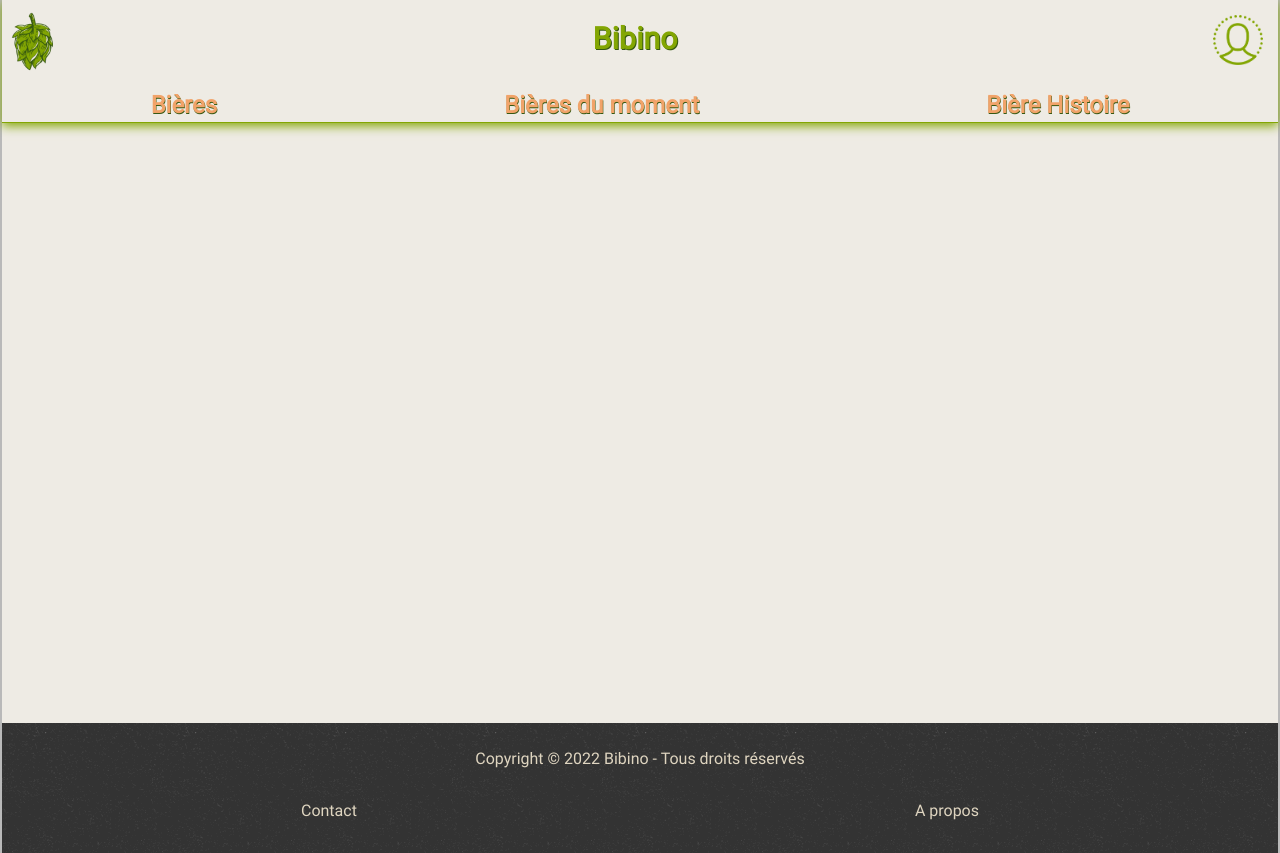
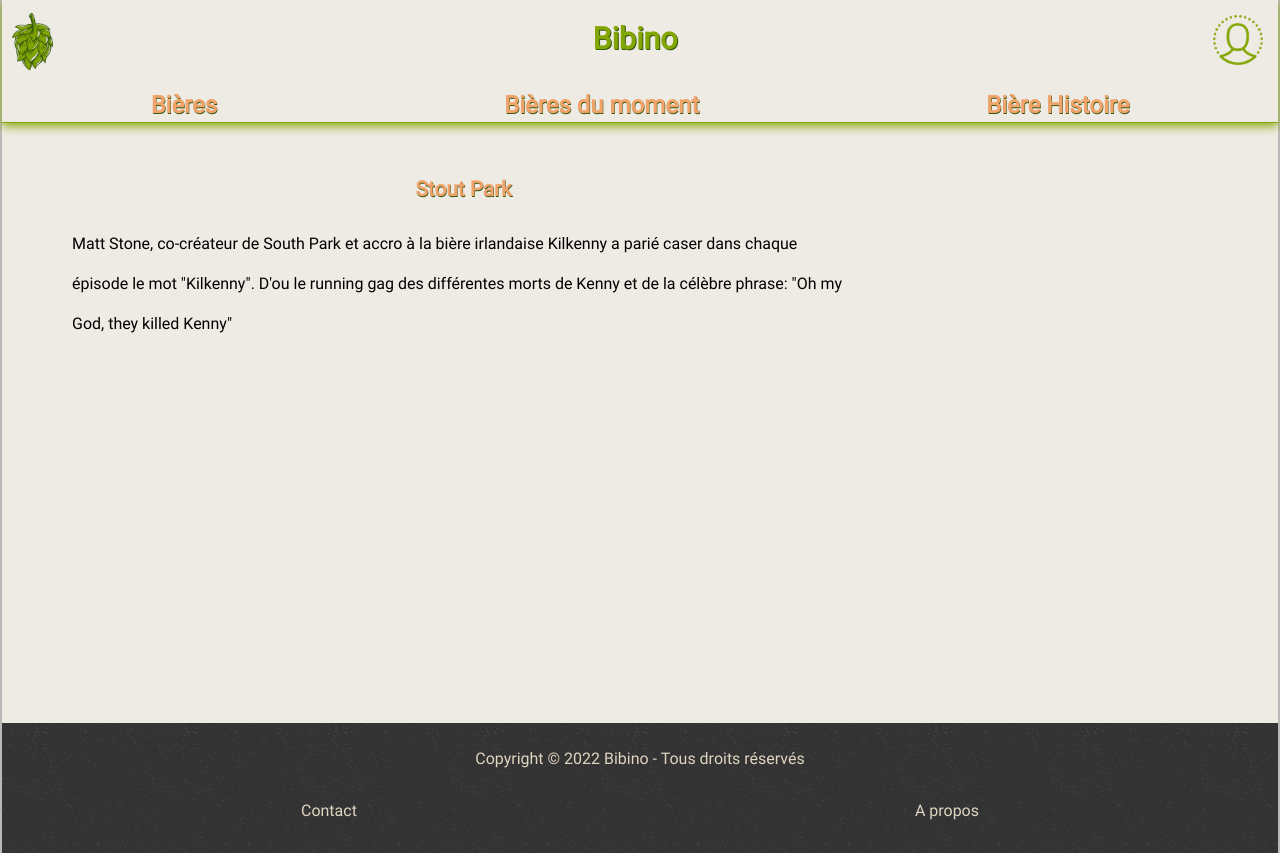
Before and after one commit to Nicolas-Verbaere/Bibino_Back, a React (Create React App) app: page /biere-histoire in a window 1280 px wide. Built offline with nearby package versions, Linux system fonts and the light colour scheme; no server answers.

Commit message:
add BiereHistoire article static

```diff
--- /dev/null
+++ b/src/components/Main/BiereHistoire/BiereHistoire.js
@@ -0,0 +1,34 @@
+import React, { useState, useEffect } from 'react';
+import axios from 'axios';
+
+import './BiereHistoire.scss';
+
+const BiereHsitoire = ({ article, biere }) => {
+    return (
+        <>
+            <article className='biereHistoire'>
+                <img
+                    className='biere-img'
+                    // src={process.env.PUBLIC_URL + `/img/${biere.name}.jpg`}
+                    alt=''
+                />
+                <div className='biereHstoire_contain'>
+                    <h1 className='biereHstoire_contain-title'>
+                        {/* {article.tite} */}
+                        Stout Park
+                    </h1>
+                    <p className='biereHstoire_contain-content'>
+                        Matt Stone, co-créateur de South Park et accro à la
+                        bière irlandaise Kilkenny a parié caser dans chaque
+                        épisode le mot "Kilkenny". D'ou le running gag des
+                        différentes morts de Kenny et de la célèbre phrase: "Oh
+                        my God, they killed Kenny"
+                        {/* {article.content} */}
+                    </p>
+                </div>
+            </article>
+        </>
+    );
+};
+
+export default React.memo(BiereHsitoire);
--- /dev/null
+++ b/src/components/Main/BiereHistoire/BiereHistoire.scss
@@ -0,0 +1,26 @@
+@import '../../../style/vars';
+
+.biereHstoire{
+
+    &-img{
+        border-right: 1px solid $color-junction;
+        box-shadow: 2px 0px 5px 0px #B9B9B9;
+        width: 30%;
+        height: 500px;
+        object-fit: contain;
+    }
+
+    &_contain{
+        width: 70%;
+        padding: 20px;
+        display: flex;
+        flex-direction: column;
+        text-align: left;
+        line-height: 2.5rem;
+
+        &-style, &-color, &-alcohol, &-brewery, &-country, &-description, &-star {
+            padding: 0 400px;
+        }
+
+}
+}
--- a/src/components/Main/Main.js
+++ b/src/components/Main/Main.js
@@ -8,6 +8,7 @@ import Form from './Authentification/Form';
 import Profil from './Profil/Profil';
 import Contact from './Contact/Contact';
 import Bieres from './Bieres/Bieres';
+import BiereHistoire from './BiereHistoire/BiereHistoire';
 
 import PbTechnique from './Contact/PbTechnique/PbTechnique';
 import SuggestionBiere from './Contact/SuggestionBiere/SuggestionBiere';
@@ -34,6 +35,10 @@ function Main({ user, userReviews, isLogged, setIsLogged, bieres }) {
                     }
                 />
                 <Route path='/bieres' element={<Bieres bieres={bieres} />} />
+                <Route
+                    path='/biere-histoire'
+                    element={<BiereHistoire bieres={bieres} />}
+                />
                 <Route path='/a-propos' element={<Apropos />} />
                 <Route
                     path='/formulaire'
```
